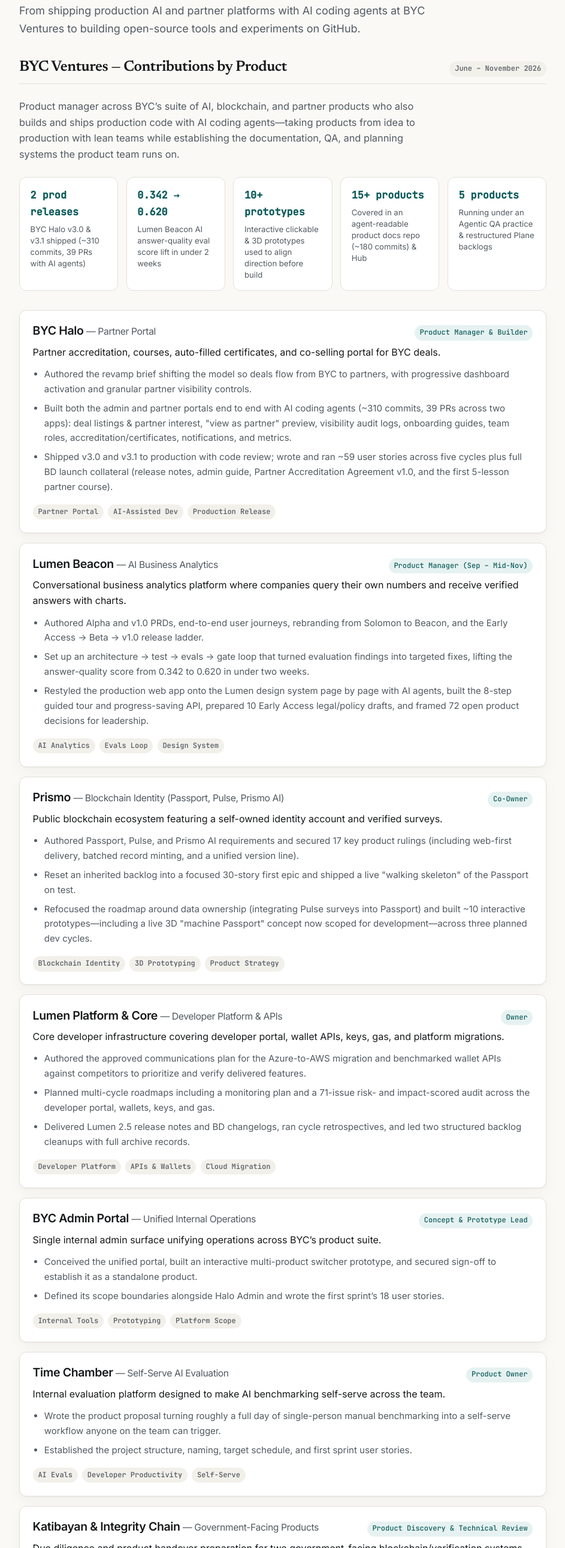
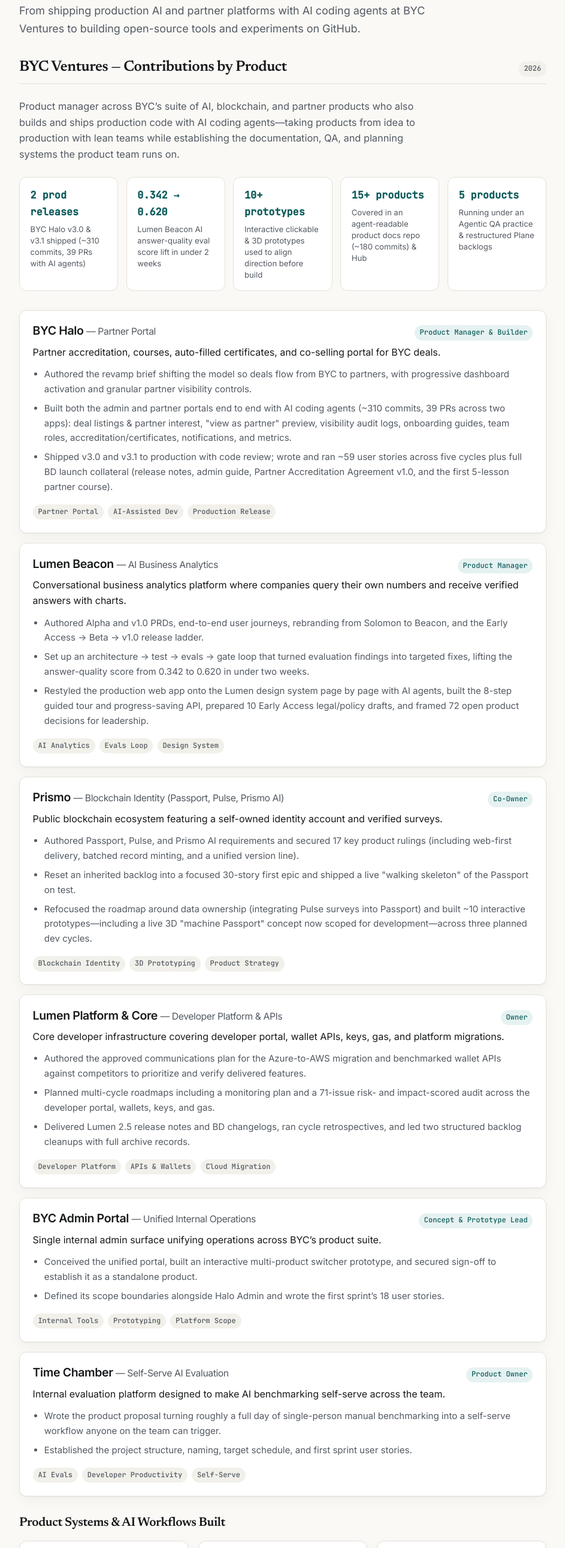
Before and after one commit to jbanayo/jbanayo.github.io, an Astro site: page /projects in a window 1280 px wide. Shown: the part 219-2800 px from the top of the page at 60% size, without its empty margins (168-1111 px from the left). Built offline with nearby package versions, Linux system fonts and the light colour scheme; Astro itself is replaced by a stand-in of ours.

Commit message:
Use year-only period and remove Katibayan & Integrity Chain

```diff
--- a/src/data/site.ts
+++ b/src/data/site.ts
@@ -45,7 +45,7 @@ export const education = [
 
 export const bycOverview = {
   company: 'BYC Ventures',
-  period: 'June – November 2026',
+  period: '2026',
   role: 'Product Manager & AI-Assisted Builder',
   summary:
     'Product manager across BYC’s suite of AI, blockchain, and partner products who also builds and ships production code with AI coding agents—taking products from idea to production with lean teams while establishing the documentation, QA, and planning systems the product team runs on.',
@@ -75,7 +75,7 @@ export const bycProducts = [
   {
     name: 'Lumen Beacon',
     subtitle: 'AI Business Analytics',
-    role: 'Product Manager (Sep – Mid-Nov)',
+    role: 'Product Manager',
     summary:
       'Conversational business analytics platform where companies query their own numbers and receive verified answers with charts.',
     bullets: [
@@ -134,17 +134,6 @@ export const bycProducts = [
       'Established the project structure, naming, target schedule, and first sprint user stories.',
     ],
     tags: ['AI Evals', 'Developer Productivity', 'Self-Serve'],
-  },
-  {
-    name: 'Katibayan & Integrity Chain',
-    subtitle: 'Government-Facing Products',
-    role: 'Product Discovery & Technical Review',
-    summary:
-      'Due diligence and product handover preparation for two government-facing blockchain/verification systems.',
-    bullets: [
-      'Conducted structured product studies and read-only code reviews across 23 repositories to equip the product team for ownership transition.',
-    ],
-    tags: ['GovTech', 'Codebase Review', 'Product Handover'],
   },
 ];
 
--- a/src/pages/index.astro
+++ b/src/pages/index.astro
@@ -61,7 +61,7 @@ const inventions = (await getCollection('inventions')).sort(
   <section class="section">
     <div class="section-head">
       <h2>Product Leadership — BYC Ventures</h2>
-      <a class="section-link" href="/projects#byc-ventures">All 7 products &amp; systems →</a>
+      <a class="section-link" href="/projects#byc-ventures">All 6 products &amp; systems →</a>
     </div>
     <div class="grid-2">
       {
```
